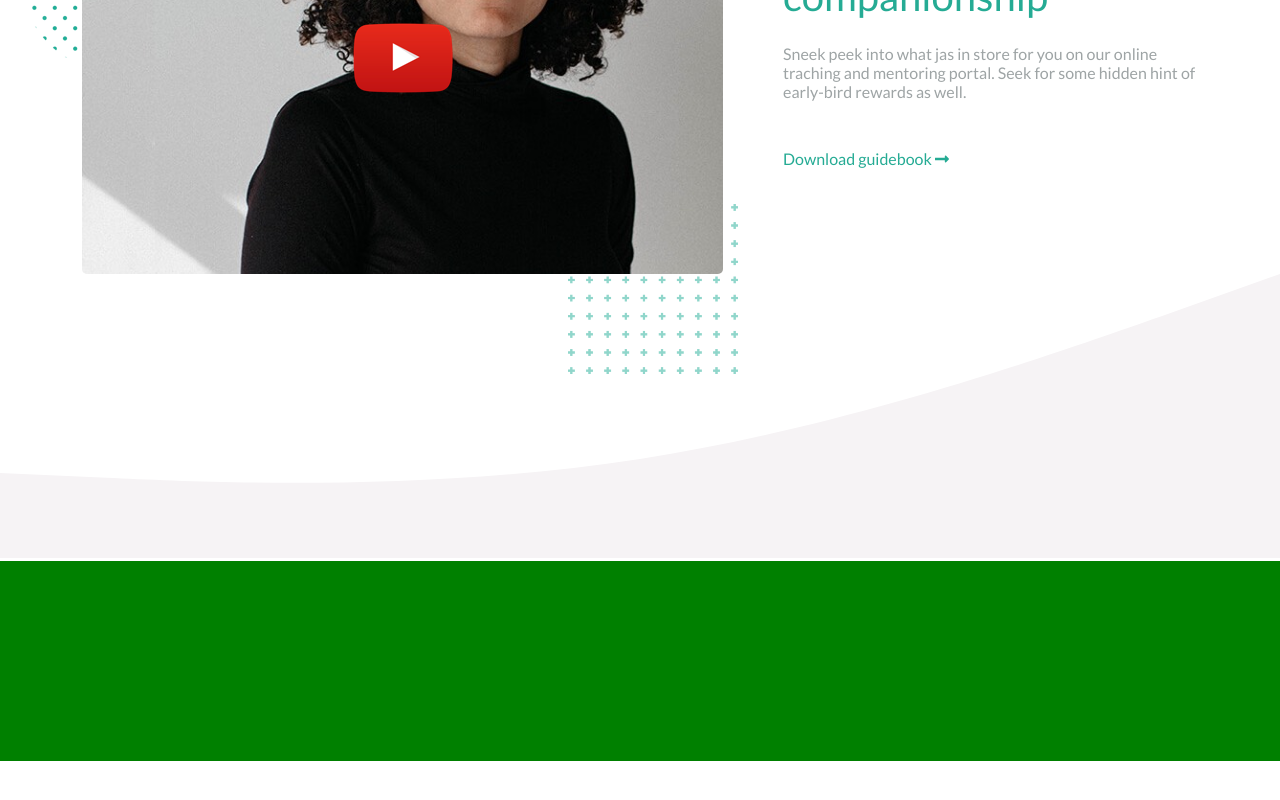
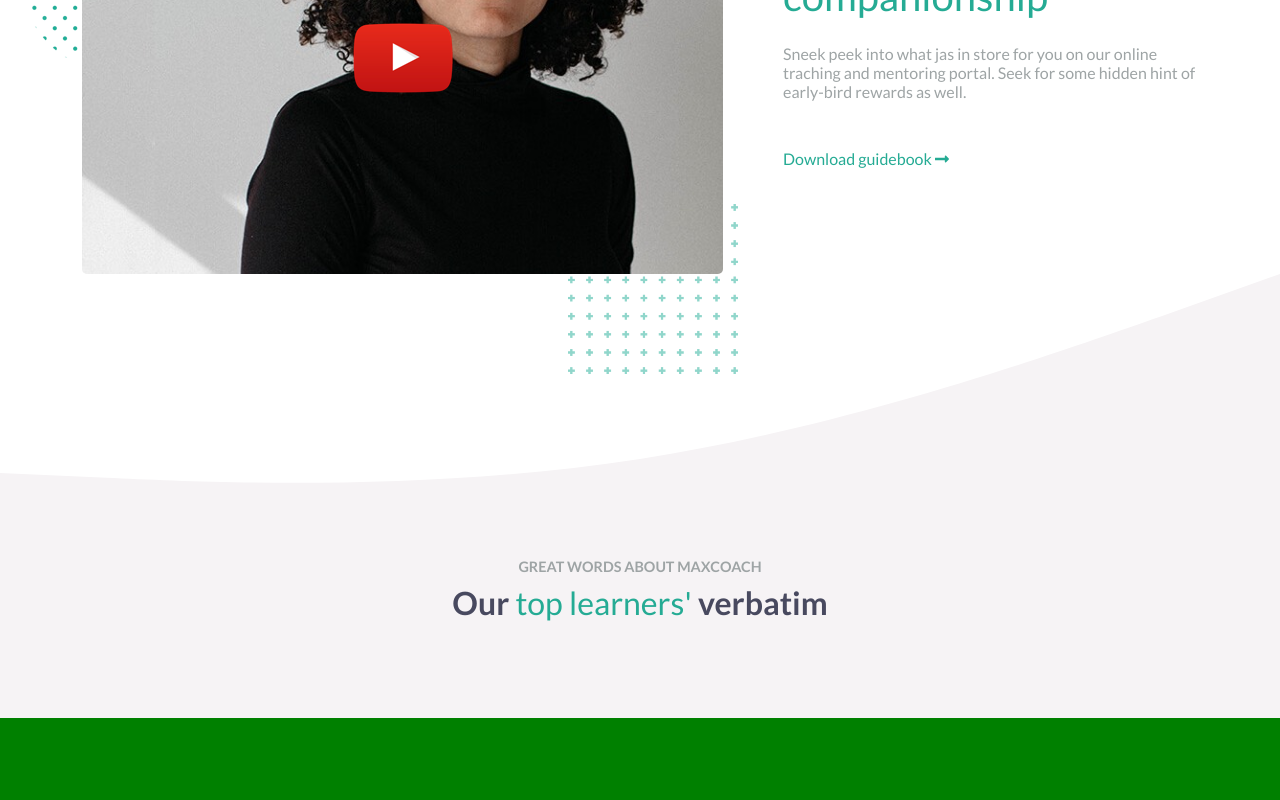
Before and after one commit to GianlucaBenassi/proj-html-vuejs, a Vue app: page / in a window 1280 px wide. Shown: the part 2731-3531 px from the top of the page. Before the commit the page ends 3492 px from the top, so only its background shows below. Built offline with nearby package versions, Linux system fonts and the light colour scheme.

Commit message:
TopLearners title

```diff
--- a/src/components/sections/TopLearners.vue
+++ b/src/components/sections/TopLearners.vue
@@ -2,7 +2,15 @@
     <section>
 
         <!-- wave -->
-        <svg xmlns="http://www.w3.org/2000/svg" viewBox="0 0 1440 320"><path fill="#f6f3f5" fill-opacity="1" d="M0,224L120,229.3C240,235,480,245,720,208C960,171,1200,85,1320,42.7L1440,0L1440,320L1320,320C1200,320,960,320,720,320C480,320,240,320,120,320L0,320Z"></path></svg>
+        <svg class="d-block" xmlns="http://www.w3.org/2000/svg" viewBox="0 0 1440 320"><path fill="#f6f3f5" fill-opacity="1" d="M0,224L120,229.3C240,235,480,245,720,208C960,171,1200,85,1320,42.7L1440,0L1440,320L1320,320C1200,320,960,320,720,320C480,320,240,320,120,320L0,320Z"></path></svg>
+
+        <div class="container-fluid section-bg-grey pb-5">
+
+            <!-- title -->
+            <h3 class="sub-title text-center">Great words about maxcoach</h3>
+            <h2 class="mt-2 mb-5 medium-title text-center">Our <span class="text-green">top learners'</span> verbatim</h2>
+
+        </div>
 
     </section>
 </template>
@@ -15,4 +23,8 @@ export default {
 
 <style lang='scss' scoped>
 
+h2 span {
+    font-weight: normal;
+}
+
 </style>
```
